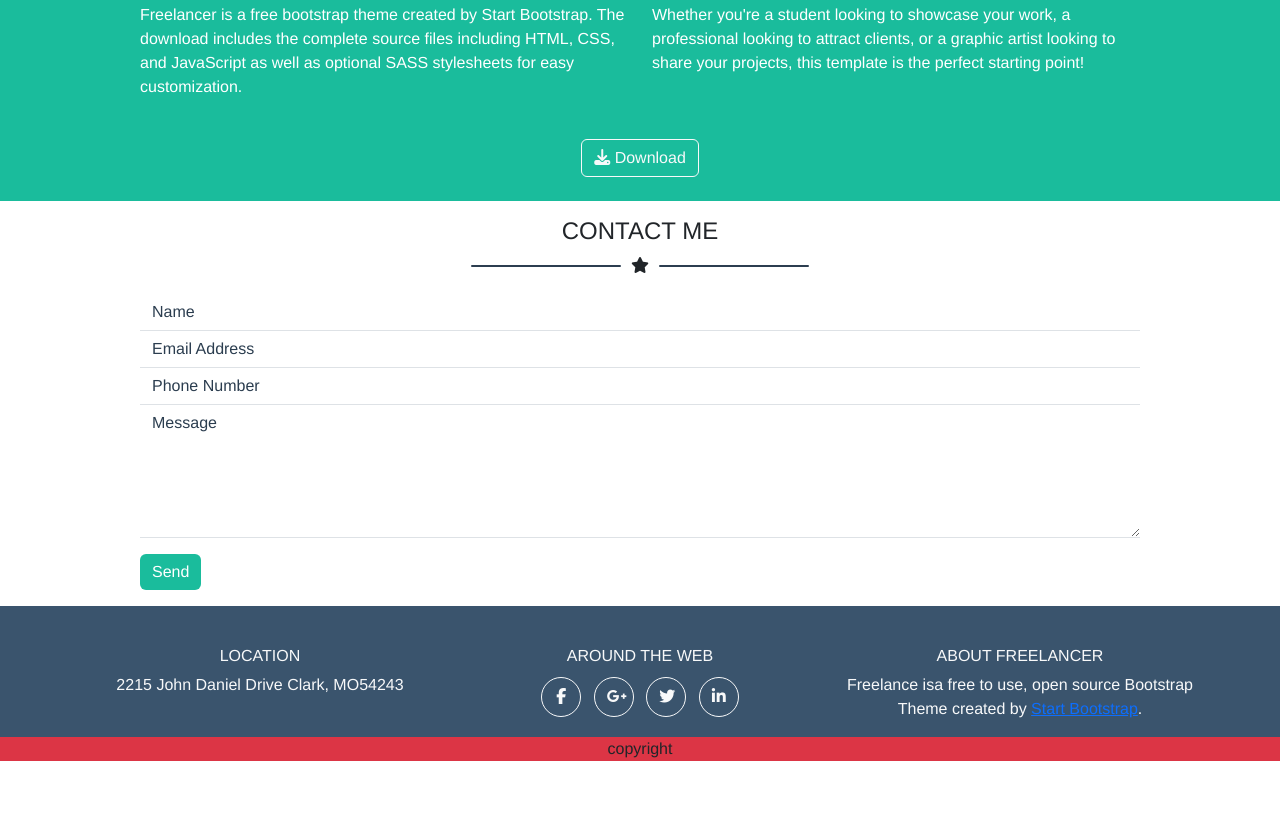
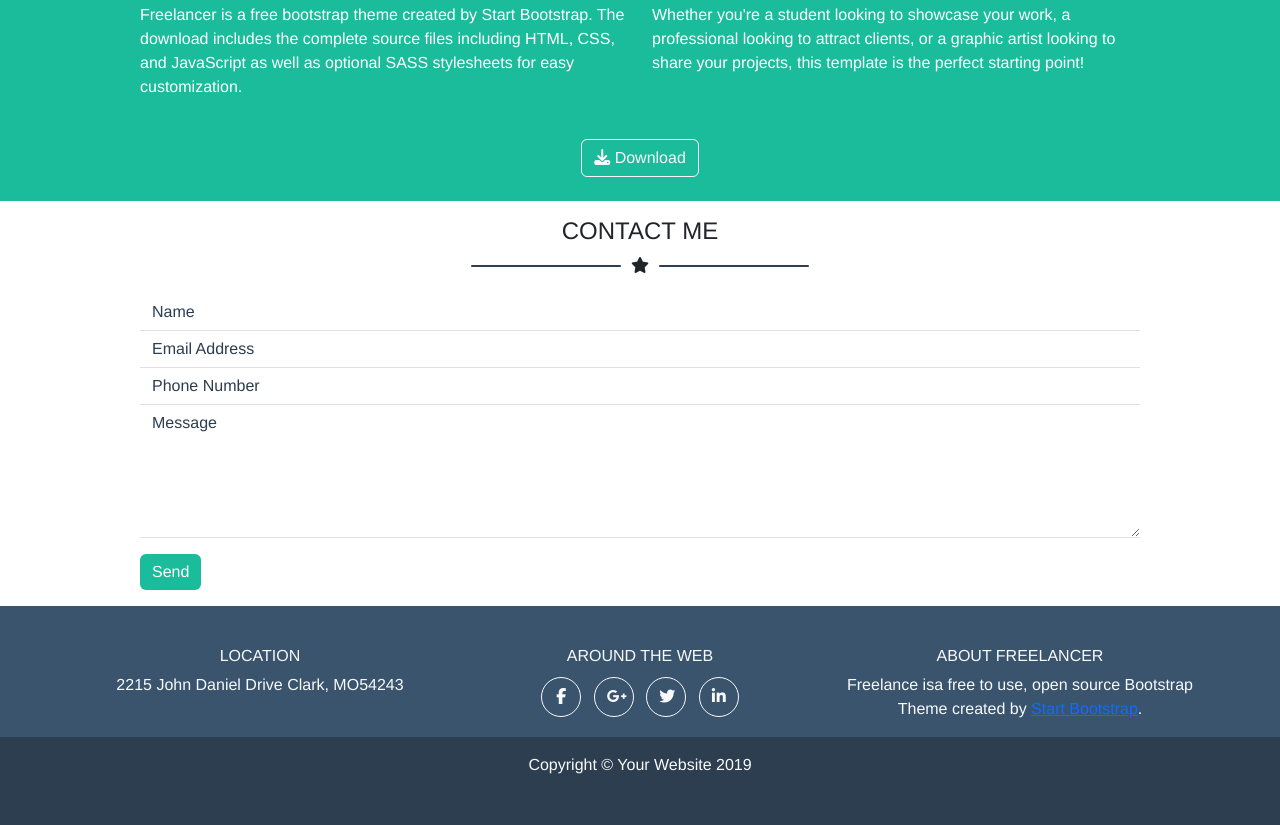
Before and after one commit to enrico-amerio/html-css-bootstrap-freelancer, a plain HTML site: page index.html in a window 1280 px wide. Shown: the part 1311-2136 px from the top of the page. Before the commit the page ends 2072 px from the top, so only its background shows below. Drawn offline with nearby package versions, Linux system fonts and the light colour scheme; a web font is replaced by a local one.

Commit message:
[fix] footer bottom

```diff
--- a/css/style.css
+++ b/css/style.css
@@ -73,3 +73,6 @@ body{
 .custom-bg-dark{
   background-color: #3a546d;
 }
+.custom-bg-darker{
+  background-color: #2c3e50;
+}
--- a/index.html
+++ b/index.html
@@ -133,8 +133,8 @@
         </div>
       </div>
     </section>
-    <section class="bg-danger text-center">
-      <div>copyright</div>
+    <section class="custom-bg-darker text-light text-center">
+      <div class="pt-3 pb-5 ">Copyright &copy; Your Website 2019 </div>
     </section>
   </main>
 </body>
```
